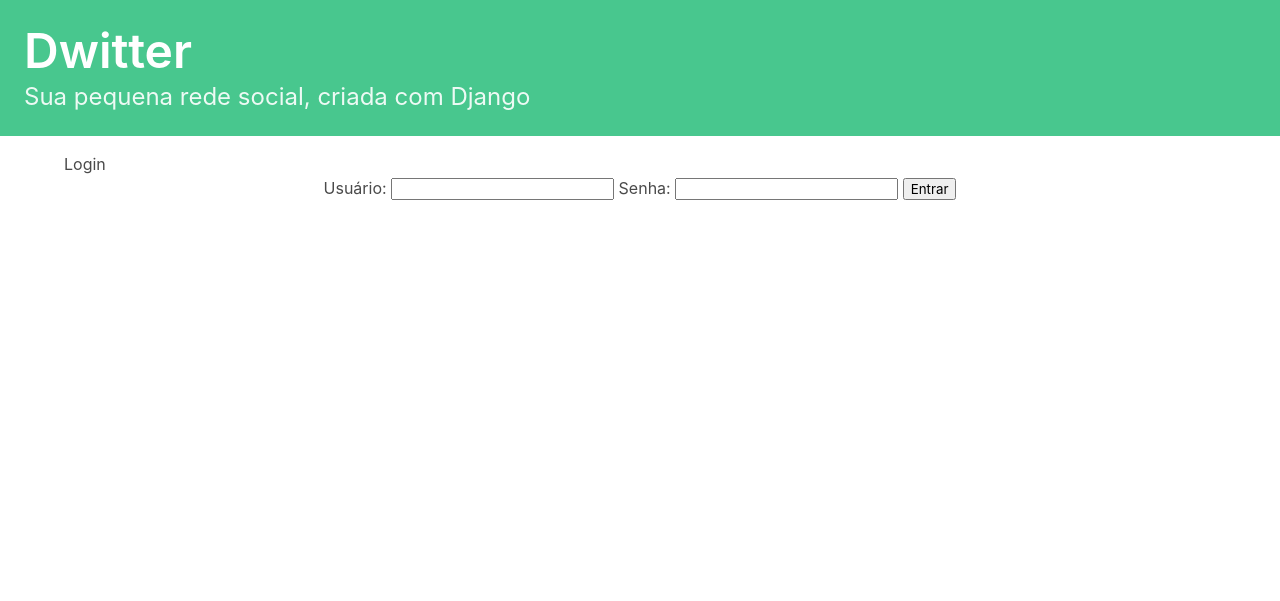
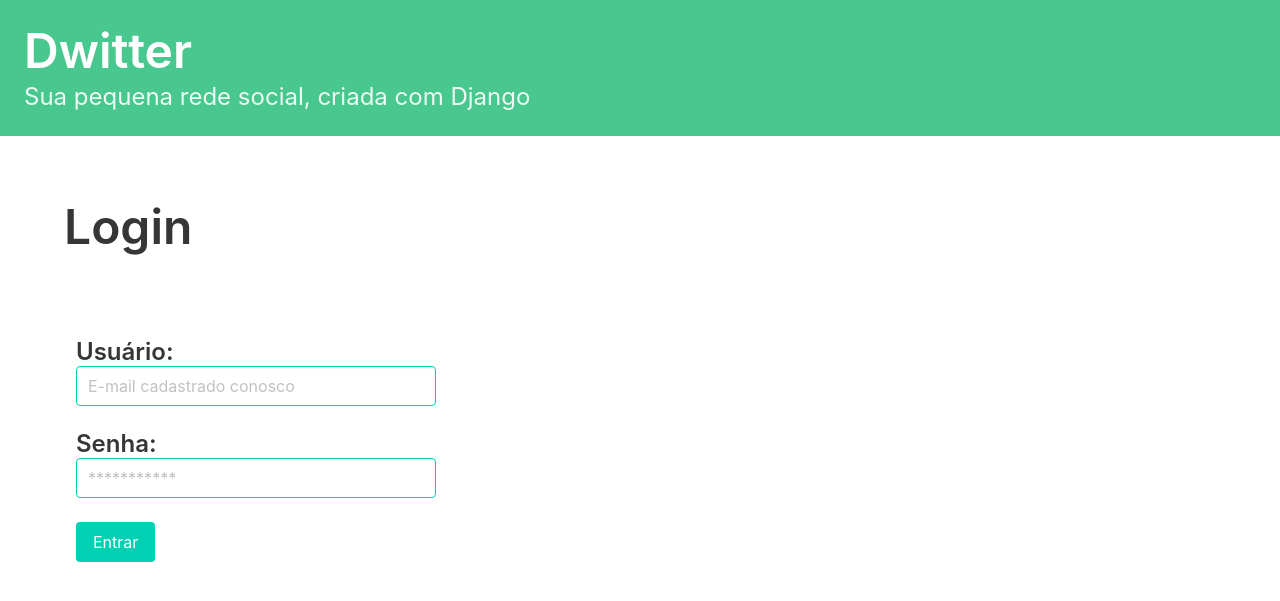
Before and after one commit to edemuner/Dwitter, a Django app: template django-social/dwitter/templates/dwitter/login.html in a window 1280 px wide. Shown: the top 601 px of the page. Run offline with Django 4.2, Linux system fonts and the light colour scheme; the template is opened without the code that fills it, so the values that code supplies are empty.

Commit message:
faltava importar a função login em views, e na função login faltava indicar dwitter/ antes do template - a página de login foi embelezada com o fenomenal framework bulma

```diff
--- a/django-social/dwitter/templates/dwitter/login.html
+++ b/django-social/dwitter/templates/dwitter/login.html
@@ -1,20 +1,22 @@
 {% extends 'base.html' %}
 
 {% block content %}
+<br><br>
 
-<h1>Login</h1>
+<h1 class="title is-1">Login</h1>
+<br><br>
 
 
     <form action="submit" method="POST">{% csrf_token %}
-         <div align="center">
+         <div class="column is-one-third">
 
-            <label>Usuário:</label>
-            <input type="text" name="username">
-
-            <label>Senha:</label>
-            <input type="password" name="password">
-
-            <button type="submit">Entrar</button>
+            <label class="title is-4">Usuário:</label>
+            <input class="input is-primary" type="text" placeholder="E-mail cadastrado conosco", name="username">
+            <br><br>
+            <label class="title is-4">Senha:</label>
+            <input class="input is-primary" type="password" placeholder="***********">
+            <br><br>
+            <button class="button is-primary" type="submit">Entrar</button>
 
         </div>
     </form>
--- a/django-social/dwitter/urls.py
+++ b/django-social/dwitter/urls.py
@@ -1,5 +1,5 @@
 from django.urls import path
-from .views import dashboard, profile_list, profile
+from .views import dashboard, profile_list, profile, login
 
 app_name = "dwitter"
 
--- a/django-social/dwitter/views.py
+++ b/django-social/dwitter/views.py
@@ -26,7 +26,7 @@ def profile(request, pk):
     # return render(request, "dwitter/profile.html", {"profile": profile, "followers":get_followers(pk)})
 
 def login(request):
-    return render(request, "login.html")
+    return render(request, "dwitter/login.html")
 
 # solução alternativa para obter os seguidores,
 # utilizada antes de verificar a possibilidade de se usar o atributo related_name no model Profile
```
